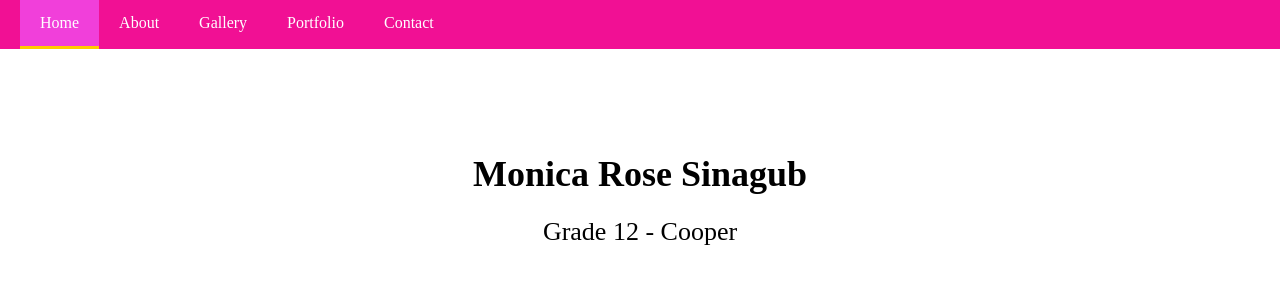
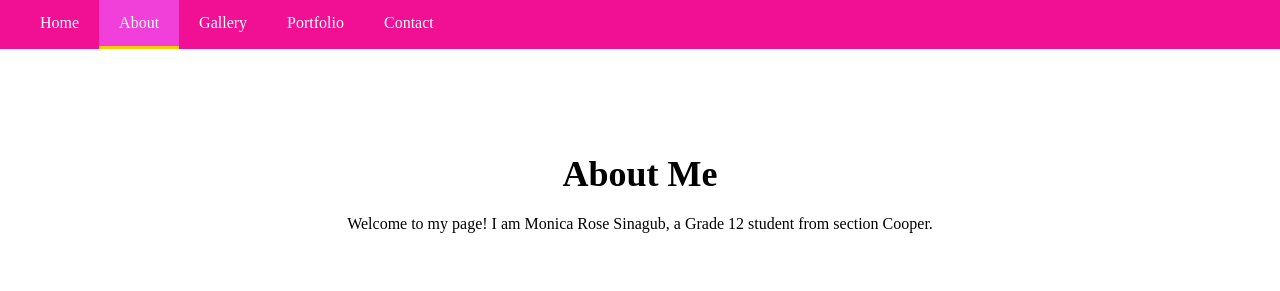
Before and after one commit to MonicaSinagub/Website, a plain HTML site: page index.html in a window 1280 px wide. Drawn offline with Linux system fonts and the light colour scheme.

Commit message:
Modify index.html for About page content
Updated the title and added an About section.

```diff
--- a/index.html
+++ b/index.html
@@ -3,7 +3,10 @@
 <head>
     <meta charset="UTF-8">
     <meta name="viewport" content="width=device-width, initial-scale=1.0">
-    <title>monica rose sinagub - Home</title>
+    <title>monica rose sinagub - About</title>
+    <link rel="stylesheet" href="">
+</head>
+<body>
     <style>
         body { margin: 0; padding: 0; font-family: 'Times New Roman', Times, serif; text-align: center; }
         nav { background-color: #f11094; display: flex; justify-content: flex-start; padding: 0 20px; }
@@ -13,20 +16,18 @@
         h1 { font-size: 36px; margin-bottom: 20px; font-weight: bold; }
         h2 { font-size: 26px; font-weight: normal; }
     </style>
-</head>
-<body>
 
     <nav>
-        <a href="index.html" class="active">Home</a>
-        <a href="about.html">About</a>
+        <a href="index.html">Home</a>
+        <a href="about.html" class="active">About</a>
         <a href="gallery.html">Gallery</a>
         <a href="portfolio.html">Portfolio</a>
         <a href="contact.html">Contact</a>
     </nav>
 
     <div class="container">
-        <h1>Monica Rose Sinagub</h1>
-        <h2>Grade 12 - Cooper</h2>
+        <h1>About Me</h1>
+        <p>Welcome to my page! I am Monica Rose Sinagub, a Grade 12 student from section Cooper.</p>
     </div>
 
 </body>
```
